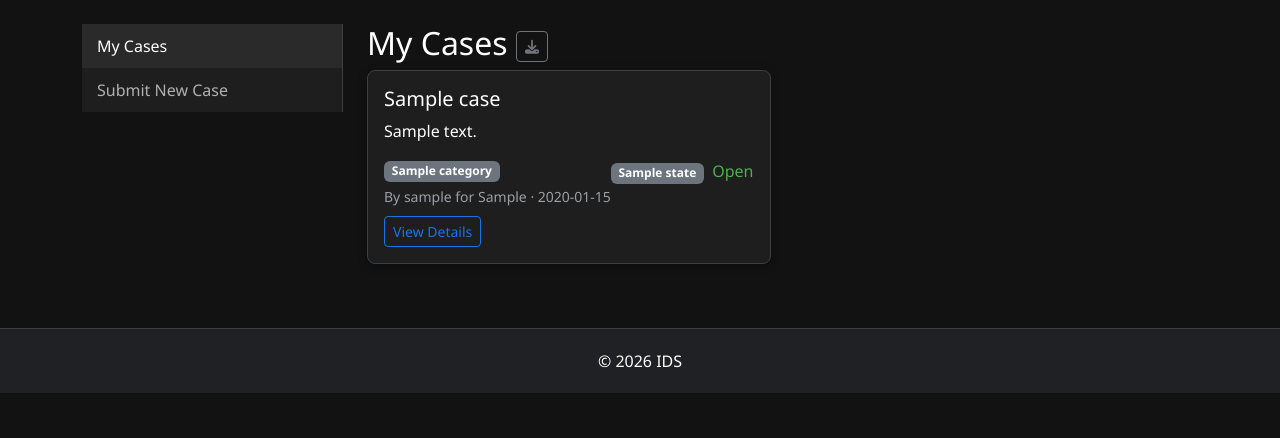
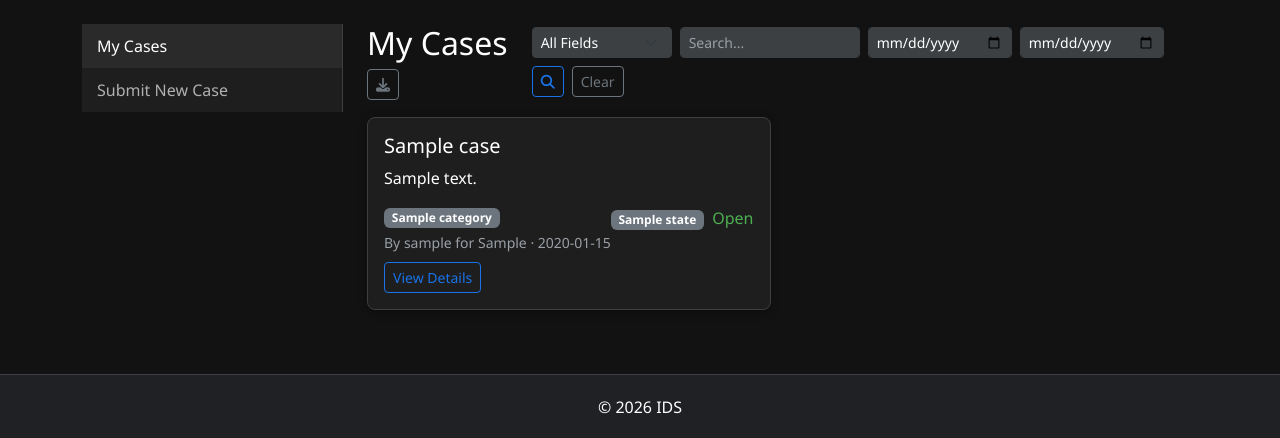
Before and after one commit to Nurb4000/InstantCaseManagement, a Flask app: template templates/user_dashboard.html in a window 1280 px wide. Shown: the part 57-495 px from the top of the page. Run offline with Flask 3, Linux system fonts and the light colour scheme; the template is opened without the code that fills it: most values are stand-ins (such as "Sample title", 1, 10 or a date in 2020).

Commit message:
Enhance user dashboard with search and filter options

```diff
--- a/templates/user_dashboard.html
+++ b/templates/user_dashboard.html
@@ -8,7 +8,29 @@
         </div>
     </div>
     <div class="col-md-9">
-        <h2>My Cases <a href="{{ url_for('cases.export_user') }}" class="btn btn-sm btn-outline-secondary" title="Export CSV"><i class="fas fa-download"></i></a></h2>
+        <div class="d-flex justify-content-between align-items-center mb-3">
+            <h2 class="mb-0">My Cases <a href="{{ url_for('cases.export_user', q=q, field=field, date_from=date_from, date_to=date_to) }}" class="btn btn-sm btn-outline-secondary" title="Export CSV"><i class="fas fa-download"></i></a></h2>
+            <form method="GET" class="d-flex gap-2 align-items-center flex-wrap">
+                <select name="field" class="form-select form-select-sm" style="width: auto;">
+                    <option value="all" {{ 'selected' if field == 'all' }}>All Fields</option>
+                    <option value="id" {{ 'selected' if field == 'id' }}>ID</option>
+                    <option value="title" {{ 'selected' if field == 'title' }}>Title</option>
+                    <option value="description" {{ 'selected' if field == 'description' }}>Description</option>
+                    <option value="type" {{ 'selected' if field == 'type' }}>Type</option>
+                    <option value="category" {{ 'selected' if field == 'category' }}>Category</option>
+                    <option value="status" {{ 'selected' if field == 'status' }}>Status</option>
+                    <option value="submitted_for" {{ 'selected' if field == 'submitted_for' }}>Submitted For</option>
+                    <option value="submitted_by" {{ 'selected' if field == 'submitted_by' }}>Submitted By</option>
+                    <option value="assigned_to" {{ 'selected' if field == 'assigned_to' }}>Assigned To</option>
+                    <option value="group" {{ 'selected' if field == 'group' }}>Group</option>
+                </select>
+                <input type="text" name="q" class="form-control form-control-sm" style="width: 180px;" placeholder="Search..." value="{{ q or '' }}">
+                <input type="date" name="date_from" class="form-control form-control-sm" style="width: auto;" value="{{ date_from or '' }}" title="From date">
+                <input type="date" name="date_to" class="form-control form-control-sm" style="width: auto;" value="{{ date_to or '' }}" title="To date">
+                <button type="submit" class="btn btn-sm btn-outline-primary"><i class="fas fa-search"></i></button>
+                {% if q or date_from or date_to %}<a href="{{ url_for('cases.dashboard') }}" class="btn btn-sm btn-outline-secondary">Clear</a>{% endif %}
+            </form>
+        </div>
         {% if cases %}
             <div class="row">
                 {% for case in cases %}
```
